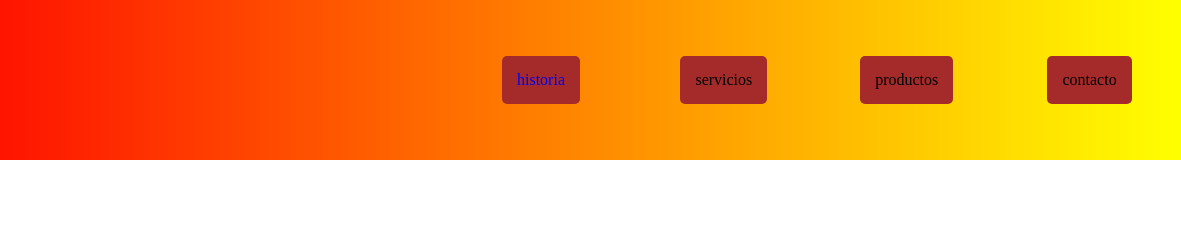
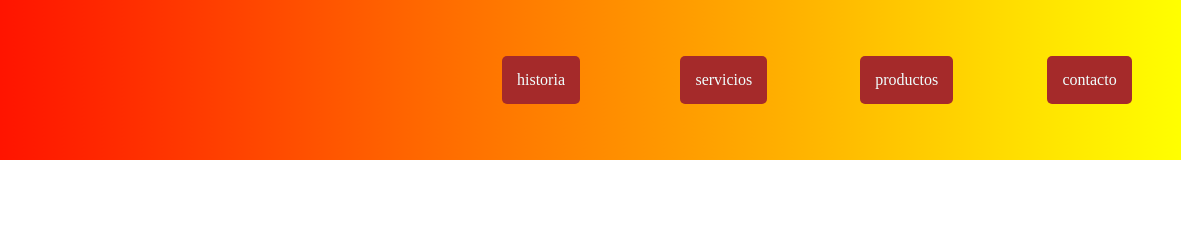
Before and after one commit to Leorokr242/desafio_4, a plain HTML site: page index.html in a window 1280 px wide. Shown: the top 235 px of the page, 99-1280 px from the left. Drawn offline with Linux system fonts and the light colour scheme.

Commit message:
fixeando header

```diff
--- a/css/style.css
+++ b/css/style.css
@@ -13,11 +13,17 @@ body {
     height: 100vh;
 }
 
+header {
+    position: fixed;
+    margin-top: -20vh;
+}
+
 
 header nav {
     width: 100vw;
     height: 20vh;
     display: grid;
+    position: fixed;
     grid-template-columns: repeat(7, 1fr);
     grid-template-rows: 1fr;
     grid-template-areas: "logo . . historia servicios productos contacto" ;
@@ -66,10 +72,13 @@ header nav div{
     justify-self: center;
     padding: 15px;
     border-radius: 5px;
+    color: azure;
+
 
 }
 .botones a{
     text-decoration: none;
+    color: azure;
 }
 
 /* MAIN  */
@@ -77,6 +86,7 @@ header nav div{
 main {
     width: 100vw;
     height: 70vh;
+    margin-top: 20vh;
     display: flex;
     flex-wrap: wrap;
     justify-content: center;
```
